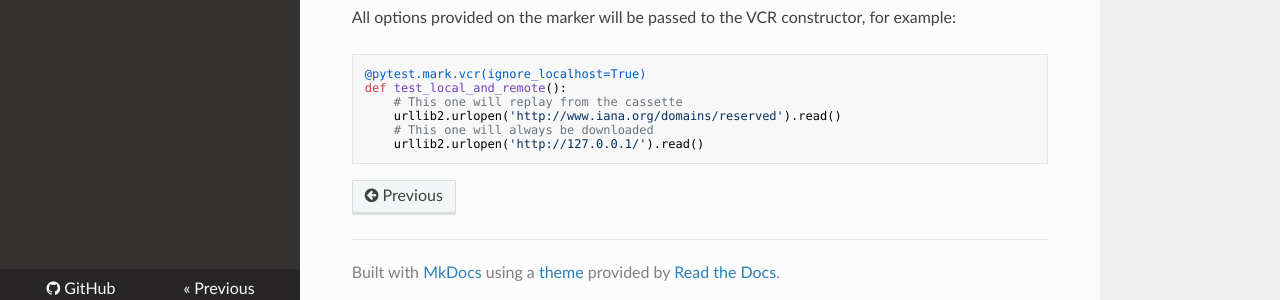
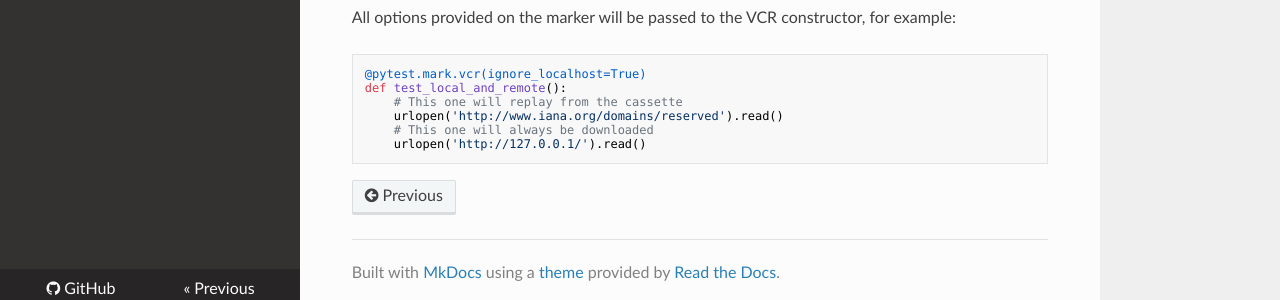
Before and after one commit to ktosiek/pytest-vcr, an MkDocs documentation site: the page built from docs/configuration.md, in a window 1280 px wide and 1304 px high. Shown: the part 995-1295 px from the top of the window. Built offline with MkDocs 1.6.1, drawn with Linux system fonts in a browser that asks for light colours; nearby versions of some CDN libraries; old or Windows-style settings are respelled for this version of MkDocs.

Commit message:
urllib2.urlopen -> urlopen
This makes the examples Python version neutral

````diff
--- a/docs/configuration.md
+++ b/docs/configuration.md
@@ -38,7 +38,7 @@ All options provided on the marker will be passed to the VCR constructor, for ex
 @pytest.mark.vcr(ignore_localhost=True)
 def test_local_and_remote():
     # This one will replay from the cassette
-    urllib2.urlopen('http://www.iana.org/domains/reserved').read()
+    urlopen('http://www.iana.org/domains/reserved').read()
     # This one will always be downloaded
-    urllib2.urlopen('http://127.0.0.1/').read()
+    urlopen('http://127.0.0.1/').read()
 ```
````
Also changed, not shown: docs/index.md (+1 -1 lines).
